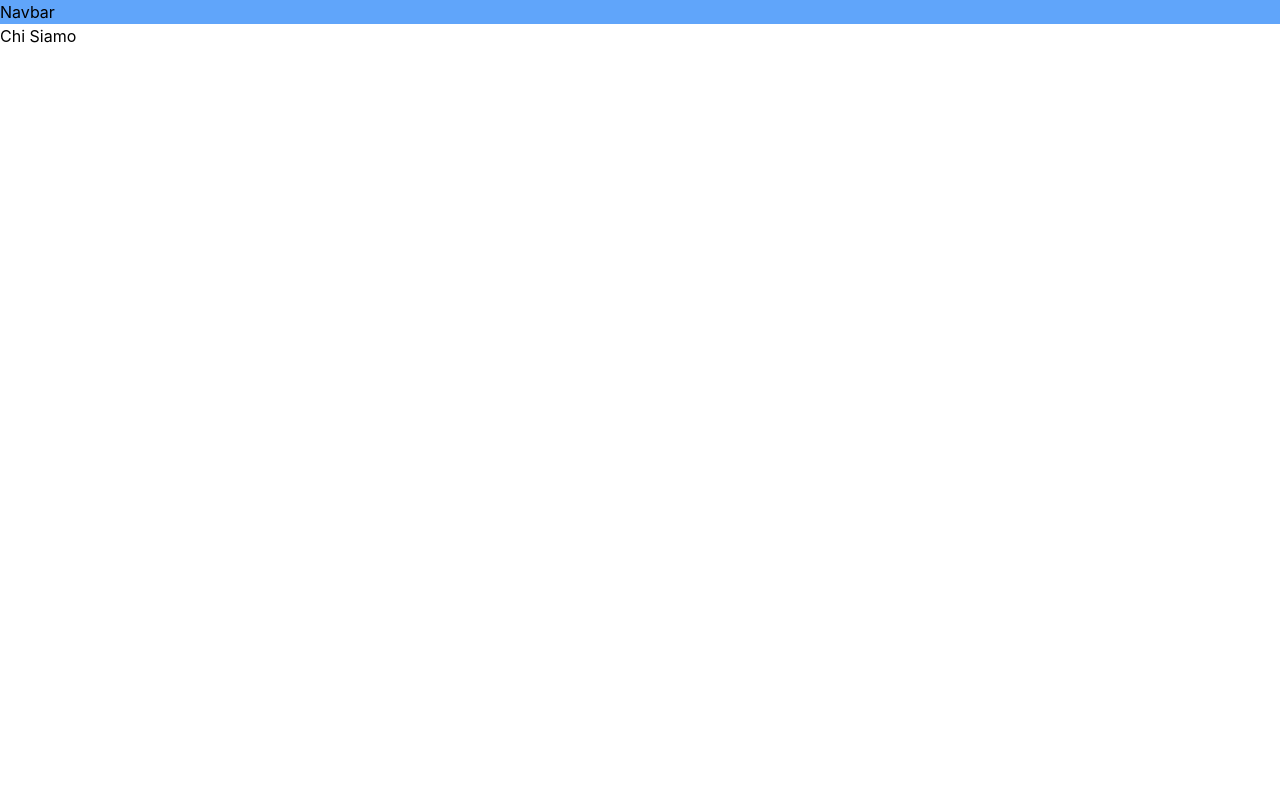
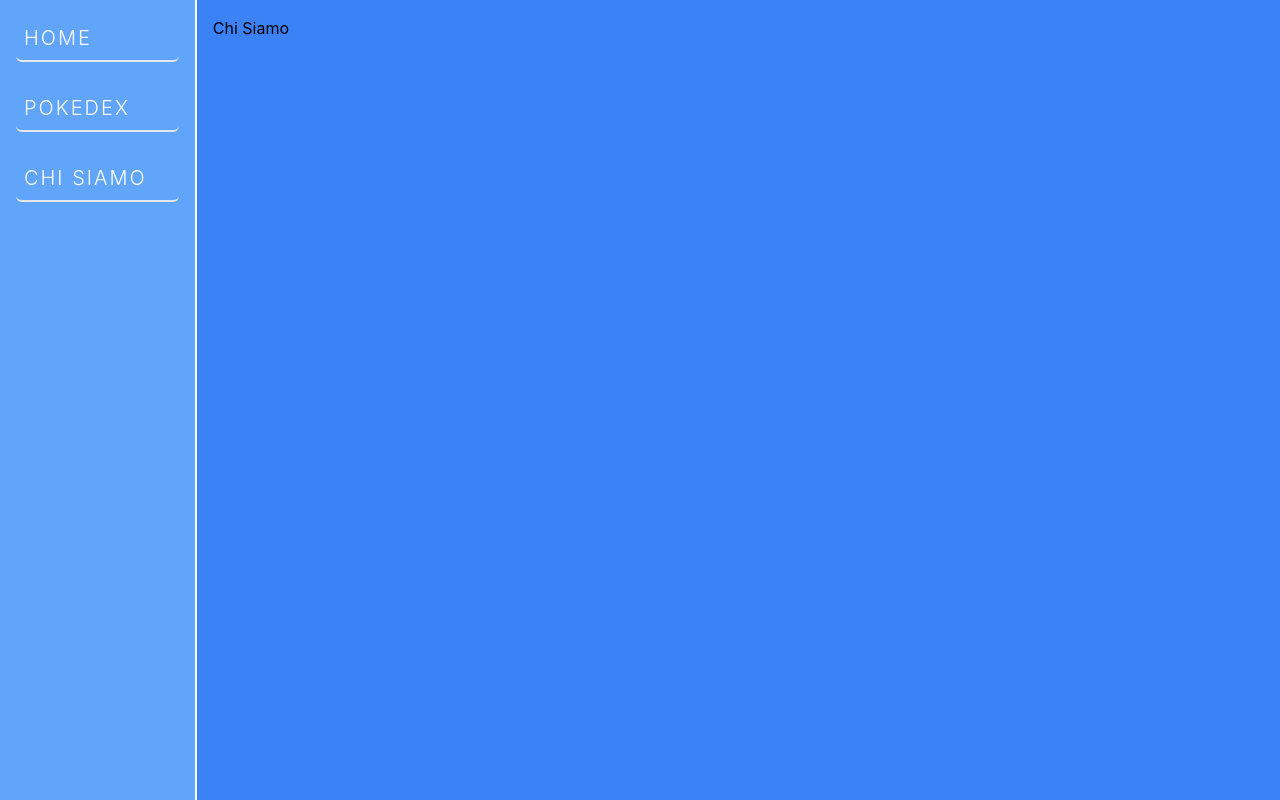
Before and after one commit to Aj-Herrera-99/react-router, a React (Vite) app: page /about in a window 1280 px wide. Built offline with nearby package versions, Linux system fonts and the light colour scheme.

Commit message:
NavLink aggiunti in Navbar per navigare tra le rotte

```diff
--- a/src/App.css
+++ b/src/App.css
@@ -0,0 +1,9 @@
+#root {
+    display: flex;
+    min-height: 100vh;
+    overflow: hidden;
+}
+
+#root > * {
+    padding: 1rem;
+}
--- a/src/components/Navbar.jsx
+++ b/src/components/Navbar.jsx
@@ -1,9 +1,22 @@
-import React from 'react'
+import React from "react";
+import { NavLink } from "react-router-dom";
 
 function Navbar() {
-  return (
-    <div className='bg-blue-400'>Navbar</div>
-  )
+    return (
+        <nav className="bg-blue-400 border-r-2 border-r-white">
+            <div className="flex flex-col gap-6 [&>a]:p-2 [&>a]:pr-8 [&>a]:border-b-2 [&>a]:text-white [&>a]:text-xl [&>a]:font-light [&>a]:tracking-widest [&>a]:uppercase hover:[&>a]:pb-4 [&>a]:transition-all [&>a]:rounded-md hover:[&>a]:bg-slate-700">
+                <NavLink to="/" className="">
+                    Home
+                </NavLink>
+                <NavLink to="/pokedex" className="">
+                    Pokedex
+                </NavLink>
+                <NavLink to="/about" className="">
+                    Chi Siamo
+                </NavLink>
+            </div>
+        </nav>
+    );
 }
 
-export default Navbar
+export default Navbar;
--- a/src/pages/About.jsx
+++ b/src/pages/About.jsx
@@ -2,7 +2,7 @@ import React from 'react'
 
 function About() {
   return (
-    <div>Chi Siamo</div>
+    <section>Chi Siamo</section>
   )
 }
 
--- a/src/pages/DefaultLayout.jsx
+++ b/src/pages/DefaultLayout.jsx
@@ -6,7 +6,9 @@ function DefaultLayout() {
     return (
         <>
             <Navbar />
-            <Outlet />
+            <main className="overflow-y-auto bg-blue-500 grow">
+                <Outlet />
+            </main>
         </>
     );
 }
--- a/src/pages/Homepage.jsx
+++ b/src/pages/Homepage.jsx
@@ -2,7 +2,7 @@ import React from 'react'
 
 function Homepage() {
   return (
-    <div>Homepage</div>
+    <section>Homepage</section>
   )
 }
 
--- a/src/pages/Pokedex.jsx
+++ b/src/pages/Pokedex.jsx
@@ -1,7 +1,7 @@
 import React from "react";
 
 function Pokedex() {
-    return <div>Pokedex</div>;
+    return <section>Pokedex</section>;
 }
 
 export default Pokedex;
```
